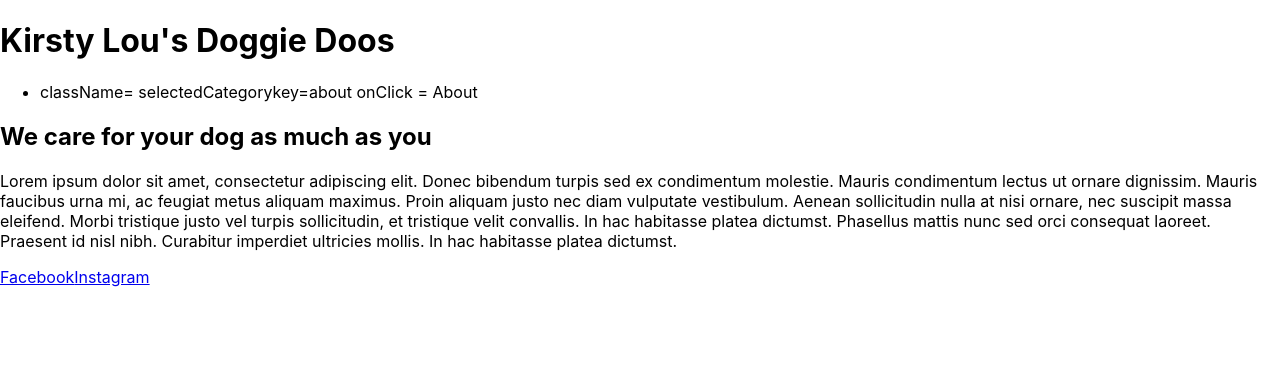
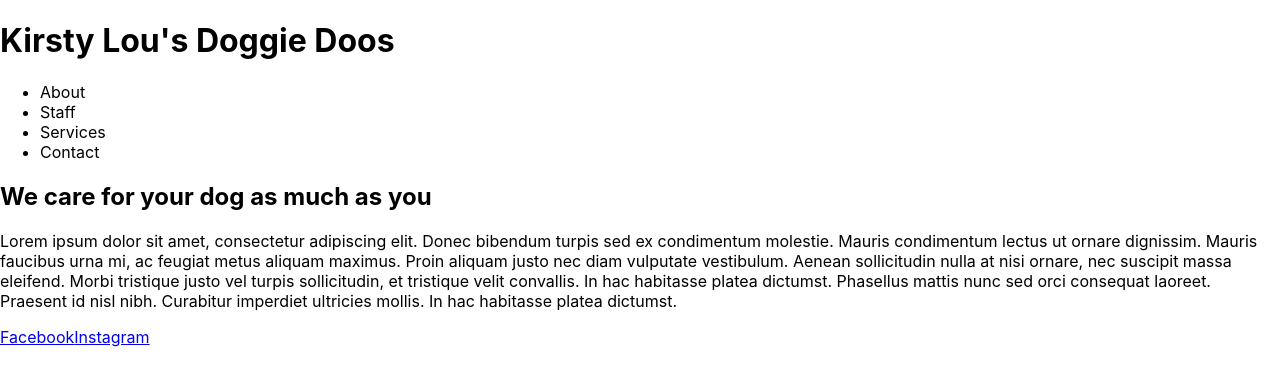
Before and after one commit to jdrobs19/kirsty-lous-grooming, a React (Create React App) app: page / in a window 1280 px wide. Shown: the top 386 px of the page. Built offline with nearby package versions, Linux system fonts and the light colour scheme.

Commit message:
added services and adjusted nav

```diff
--- a/src/App.js
+++ b/src/App.js
@@ -2,19 +2,31 @@ import React, {useState} from 'react';
 import './App.css';
 import Header from './components/Header';
 import About from './components/About';
+import Contact from './components/Contact';
+import Services from './components/Services';
+import Staff from './components/Staff';
 import Nav from './components/Nav';
 import Footer from './components/Footer';
 
 function App() {
 
   const [categories] = useState([
-    {name: 'About', id: 'about'}
+    {name: 'About', id: 'about'},
+    {name: 'Staff', id: 'staff'},
+    {name: 'Services', id: 'services'},
+    {name: 'Contact', id: 'contact'}
   ])
 
   const [currentCategory, setCurrentCategory] = useState(categories[0]);
 
   const renderCategory = () => {
     switch(currentCategory.name){
+      case 'Staff':
+        return <Staff/>;
+      case 'Services':
+        return <Services/>;
+      case 'Contact':
+        return <Contact/>;
       default:
       return <About/>
     }
--- /dev/null
+++ b/src/components/Contact/index.js
@@ -0,0 +1,14 @@
+import React from 'react';
+
+function Contact() {
+    return (
+        <section>
+            <h2 id="contact">Contact us with any questions</h2>
+            <div>
+                <p>Telephone</p>
+            </div>
+        </section>
+    )
+}
+
+export default Contact;
--- a/src/components/Nav/index.js
+++ b/src/components/Nav/index.js
@@ -1,7 +1,7 @@
-import React, {useEffect} from 'react';
+import React, { useEffect } from 'react';
 
 function Nav(props) {
-    const{
+    const {
         categories = [],
         setCurrentCategory,
         currentCategory
@@ -13,16 +13,14 @@ function Nav(props) {
 
     return (
         <section>
-
             <nav>
                 <ul>
                     {categories.map((category) => (
-                        <li>
+                        <li
                             className={` ${currentCategory.name === category.name && 'selectedCategory'}`}
-                            key={category.id} onClick = {() => {
+                            key={category.id} onClick={() => {
                                 setCurrentCategory(category);
-                            }}{category.name}
-                        </li>
+                            }}>{category.name}</li>
                     ))}
                 </ul>
             </nav>
--- /dev/null
+++ b/src/components/Services/index.js
@@ -0,0 +1,55 @@
+import React from 'react';
+
+function Services() {
+    return (
+        <section>
+            <div className="services-container">
+                <h2>Services</h2>
+                <div>
+                    <div className="service">
+                        <h3>Full Groom</h3>
+                        <h4>From $</h4><p className="cost">50</p>
+                        <ul>
+                            <li>Nail Trimming</li>
+                            <li>Pads & paw trim</li>
+                            <li>Blow dry</li>
+                            <li>Finishing cologne</li>
+                        </ul>
+                    </div>
+                    <div className="service">
+                    <h3>Bath & Brush</h3>
+                        <h4>From $</h4><p className="cost">30</p>
+                        <ul>
+                            <li>Bath</li>
+                            <li>Brush</li>
+                            <li>Blow dry</li>
+                            <li>Nail trim</li>
+                        </ul>
+                    </div>
+                    <div className="service">
+                    <h3>Mini Groom</h3>
+                        <h4>From $</h4><p className="cost">40</p>
+                        <ul>
+                            <li>Nail Trimming</li>
+                            <li>Pads & paw trim</li>
+                            <li>Blow dry</li>
+                            <li>Finishing cologne</li>
+                        </ul>
+                    </div>
+                    <div className="service">
+                    <h3>Hand Stripping</h3>
+                        <h4>Cost varies by breed</h4>
+                        <ul>
+                            <li>Nail Trimming</li>
+                            <li>Pads & paw trim</li>
+                            <li>Blow dry</li>
+                            <li>Finishing cologne</li>
+                        </ul>
+                    </div>
+                </div>
+            </div>
+        </section>
+    )
+}
+
+export default Services;
--- /dev/null
+++ b/src/components/Staff/index.js
@@ -0,0 +1,20 @@
+import React from 'react';
+
+function Staff() {
+    return (
+        <section>
+            <h2 id="about">Our Staff</h2>
+            <div>
+                <h3>Kirsten Real</h3>
+                <p>
+                    Lorem ipsum dolor sit amet, consectetur adipiscing elit. Donec bibendum turpis sed ex condimentum molestie. Mauris condimentum lectus ut ornare dignissim. Mauris faucibus urna mi, ac feugiat metus aliquam maximus. Proin aliquam justo nec diam vulputate vestibulum. Aenean sollicitudin nulla at nisi ornare, nec suscipit massa eleifend. Morbi tristique justo vel turpis sollicitudin, et tristique velit convallis. In hac habitasse platea dictumst. Phasellus mattis nunc sed orci consequat laoreet. Praesent id nisl nibh. Curabitur imperdiet ultricies mollis. In hac habitasse platea dictumst.
+                </p>
+                <h3>Groomer 1</h3>
+                <p>Lorem ipsum dolor sit amet, consectetur adipiscing elit. Donec bibendum turpis sed ex condimentum molestie. Mauris condimentum lectus ut ornare dignissim. Mauris faucibus urna mi, ac feugiat metus aliquam maximus. Proin aliquam justo nec diam vulputate vestibulum. Aenean sollicitudin nulla at nisi ornare, nec suscipit massa eleifend. Morbi tristique justo vel turpis sollicitudin, et tristique velit convallis. In hac habitasse platea dictumst. Phasellus mattis nunc sed orci consequat laoreet. Praesent id nisl nibh. Curabitur imperdiet ultricies mollis. In hac habitasse platea dictumst.Lorem ipsum dolor sit amet, consectetur adipiscing elit. Donec bibendum turpis sed ex condimentum molestie. Mauris condimentum lectus ut ornare dignissim. Mauris faucibus urna mi, ac feugiat metus aliquam maximus. Proin aliquam justo nec diam vulputate vestibulum. Aenean sollicitudin nulla at nisi ornare, nec suscipit massa eleifend. Morbi tristique justo vel turpis sollicitudin, et tristique velit convallis. In hac habitasse platea dictumst. Phasellus mattis nunc sed orci consequat laoreet. Praesent id nisl nibh. Curabitur imperdiet ultricies mollis. In hac habitasse platea dictumst.
+                    </p>
+            </div>
+        </section>
+    )
+}
+
+export default Staff;
```
